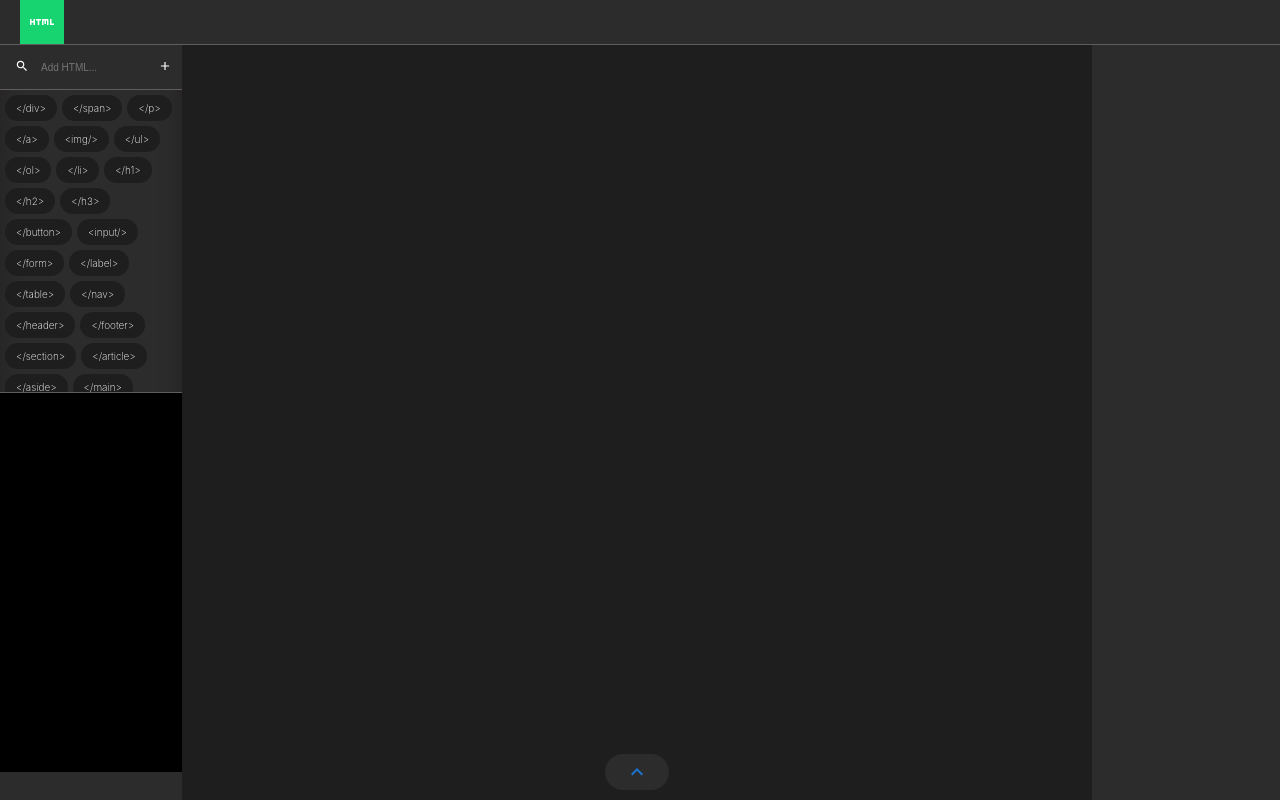
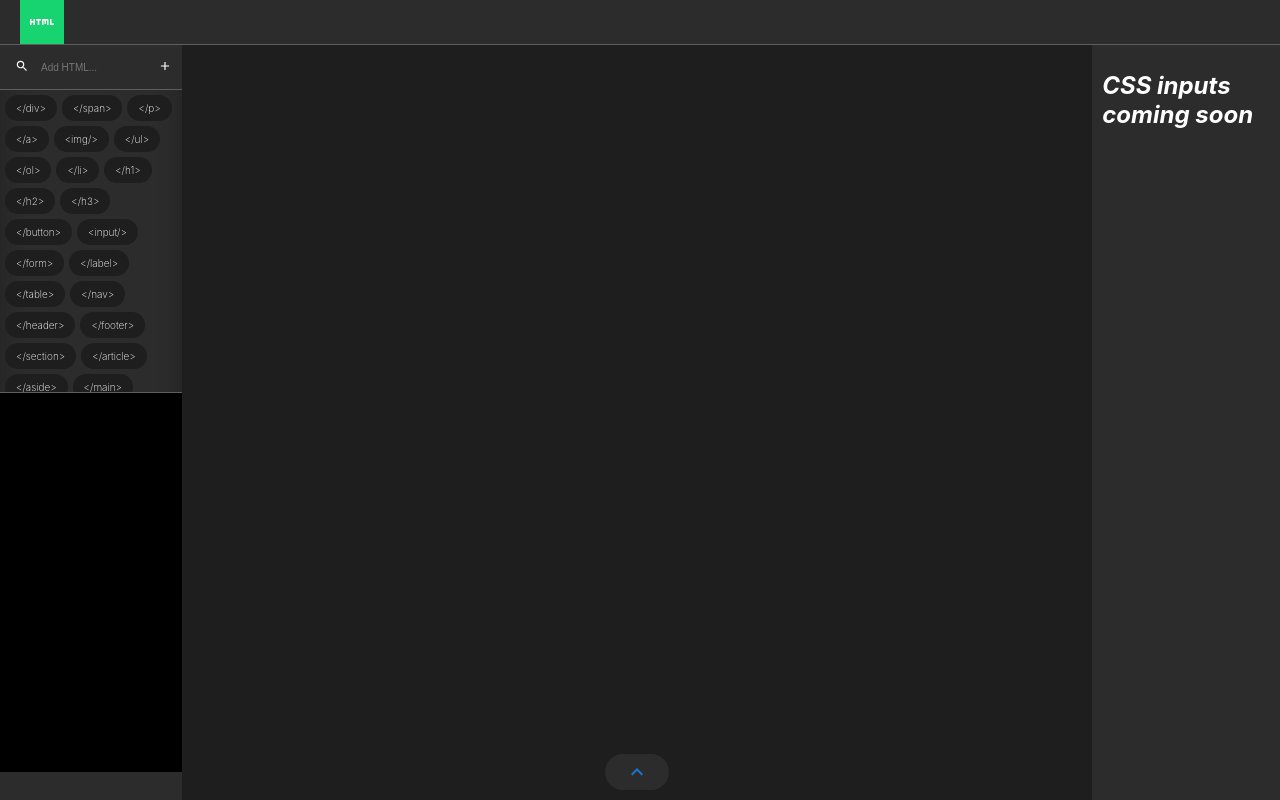
Before and after one commit to code735/Pagebuilder, a React (Create React App) app in the folder frontend/: page / in a window 1280 px wide. Built offline with nearby package versions, Linux system fonts and the light colour scheme.

Commit message:
css inputs placeholder text

```diff
--- a/frontend/src/Components/RightSidebar/Rightsidebar.tsx
+++ b/frontend/src/Components/RightSidebar/Rightsidebar.tsx
@@ -60,7 +60,7 @@ export default function Rightsidebar() {
 
   return (
     <div className='right-sidebar'>
-
+      <h2><i>CSS inputs coming soon </i></h2>
     </div>
   );
 }
```
